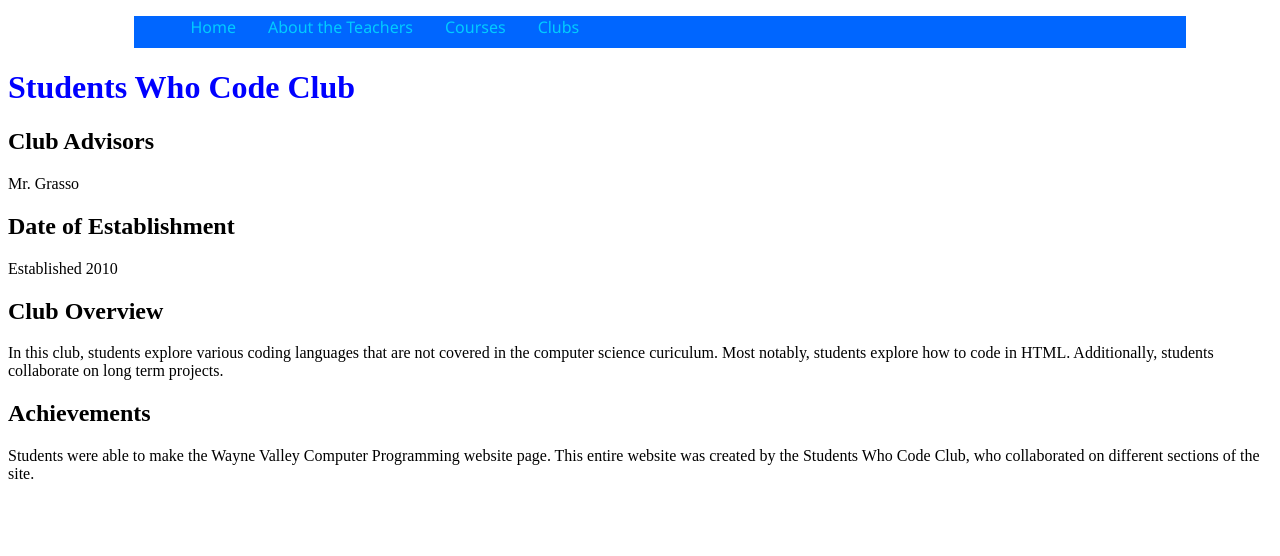
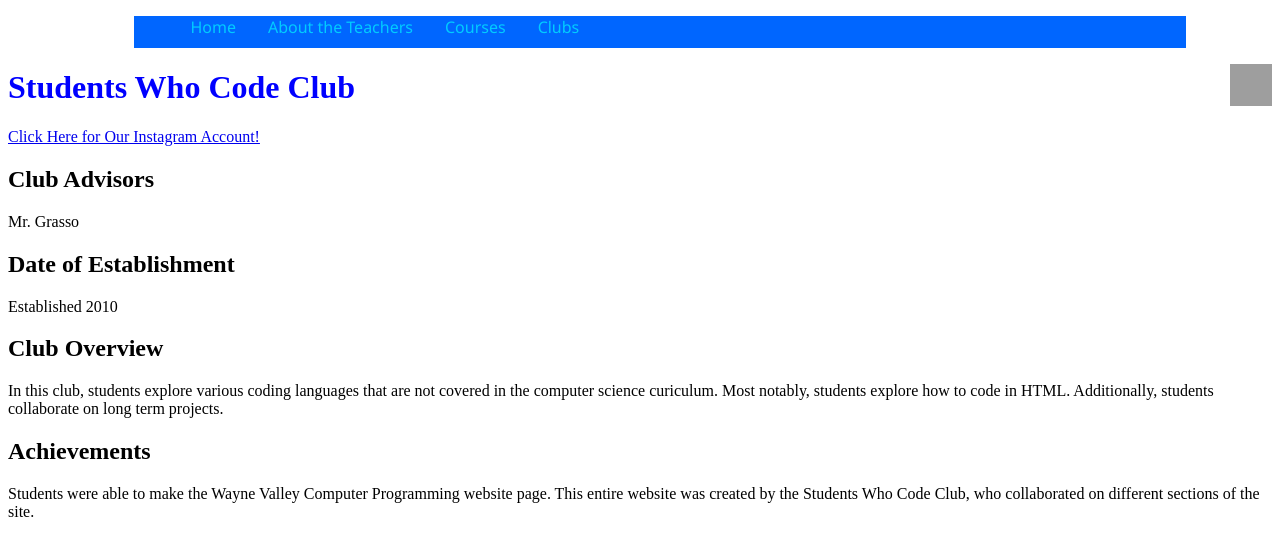
Before and after one commit to Students-Who-Code/Computer-Science-Website, a plain HTML site: page StudentsWhoCodeClubPage.html in a window 1280 px wide. Drawn offline with Linux system fonts and the light colour scheme; grey boxes are pictures that could not be loaded.

Commit message:
Update StudentsWhoCodeClubPage.html

```diff
--- a/StudentsWhoCodeClubPage.html
+++ b/StudentsWhoCodeClubPage.html
@@ -29,11 +29,13 @@
 				</div>
 			</li>
 		</ul>
+    <p><img src="https://cdn.glitch.com/cff4496a-76fd-4b90-bcd9-bf7af3e46cf1%2FCodingLogo.png?v=1607450119262" alt="Logo" style="float:right;width:42px;height:42px;">
     <h1 style="color:blue;"><b>Students Who Code Club</b></h1>
+    <a href = "https://www.instagram.com/studentswhocode.wv" > Click Here for Our Instagram Account! </a>
     <h2>Club Advisors</h2>
     <p>
       Mr. Grasso
-      <p>
+    </p>
     <h2>Date of Establishment</h2>
     <p>
       Established 2010
@@ -45,7 +47,7 @@
     <h2>Achievements</h2>
     <p>
       Students were able to make the Wayne Valley Computer Programming website page. This entire website was created by the Students Who Code Club, who collaborated on different sections of the site.
-      </p>
+    </p>
 
 	</body>
 </html>
```
